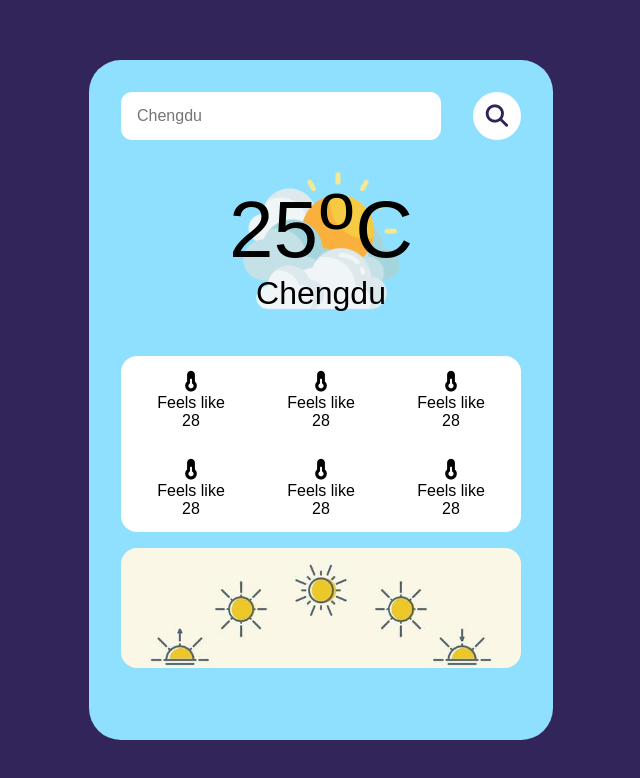
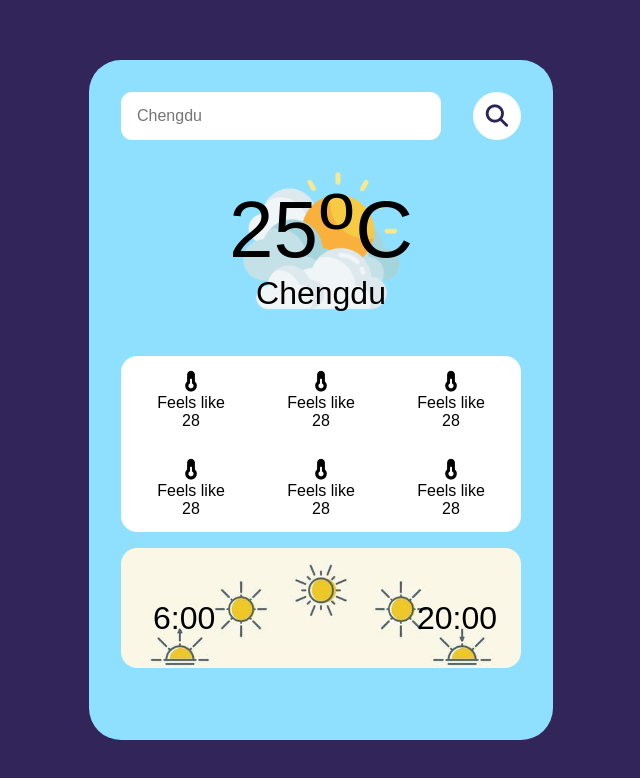
Before and after one commit to adnan-sami-007/Weather-App, a plain HTML site: page index.html in a window 1280 px wide. Shown: the whole page, without its empty margins (319-959 px from the left). Drawn offline with Linux system fonts and the light colour scheme.

Commit message:
added text

```diff
--- a/index.html
+++ b/index.html
@@ -85,7 +85,10 @@
     </div>
 
 
-    <div class="sunInfoContainer"></div>
+    <div class="sunInfoContainer">
+      <div class="sunriseText sunInfo">6:00</div>
+      <div class="sunsetText sunInfo">20:00</div>
+    </div>
   </div>
 
 <script src="app.js"></script>
--- a/style.css
+++ b/style.css
@@ -112,4 +112,18 @@ body {
   margin-top: 1rem;
   background-image: url(images/pic.jpg);
   background-size: cover;
+  display: flex;
+  align-items: center;
+  justify-content: space-between;
 }
+.sunInfo {
+  font-size: 2rem;
+}
+.sunriseText {
+  margin-left: 2rem;
+  margin-top: 1.3rem;
+}
+.sunsetText {
+  margin-right: 1.5rem;
+  margin-top: 1.3rem;
+}
```
Also changed, not shown: images/pic2.png (added), images/sunrise.png (added), images/sunset.png (added).
